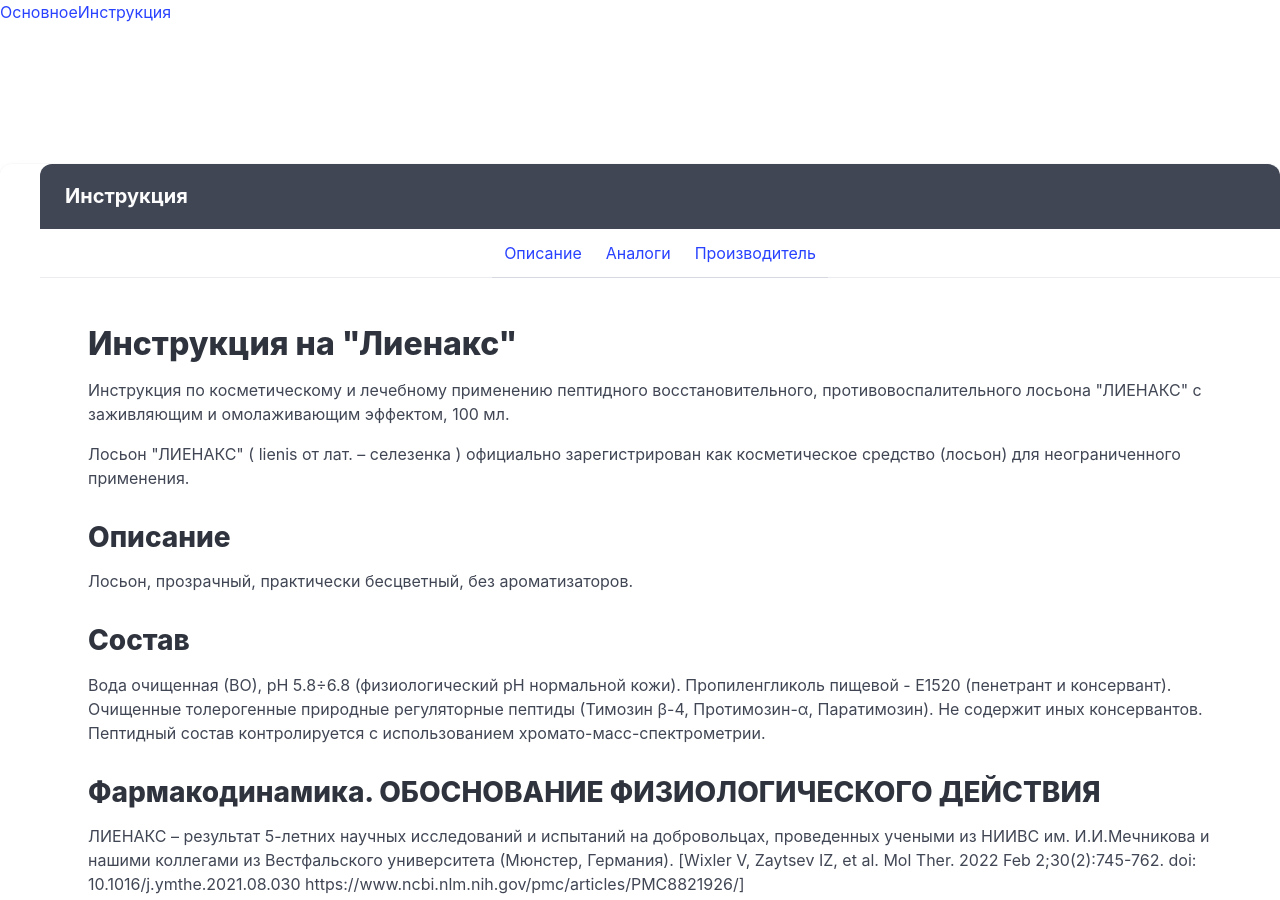
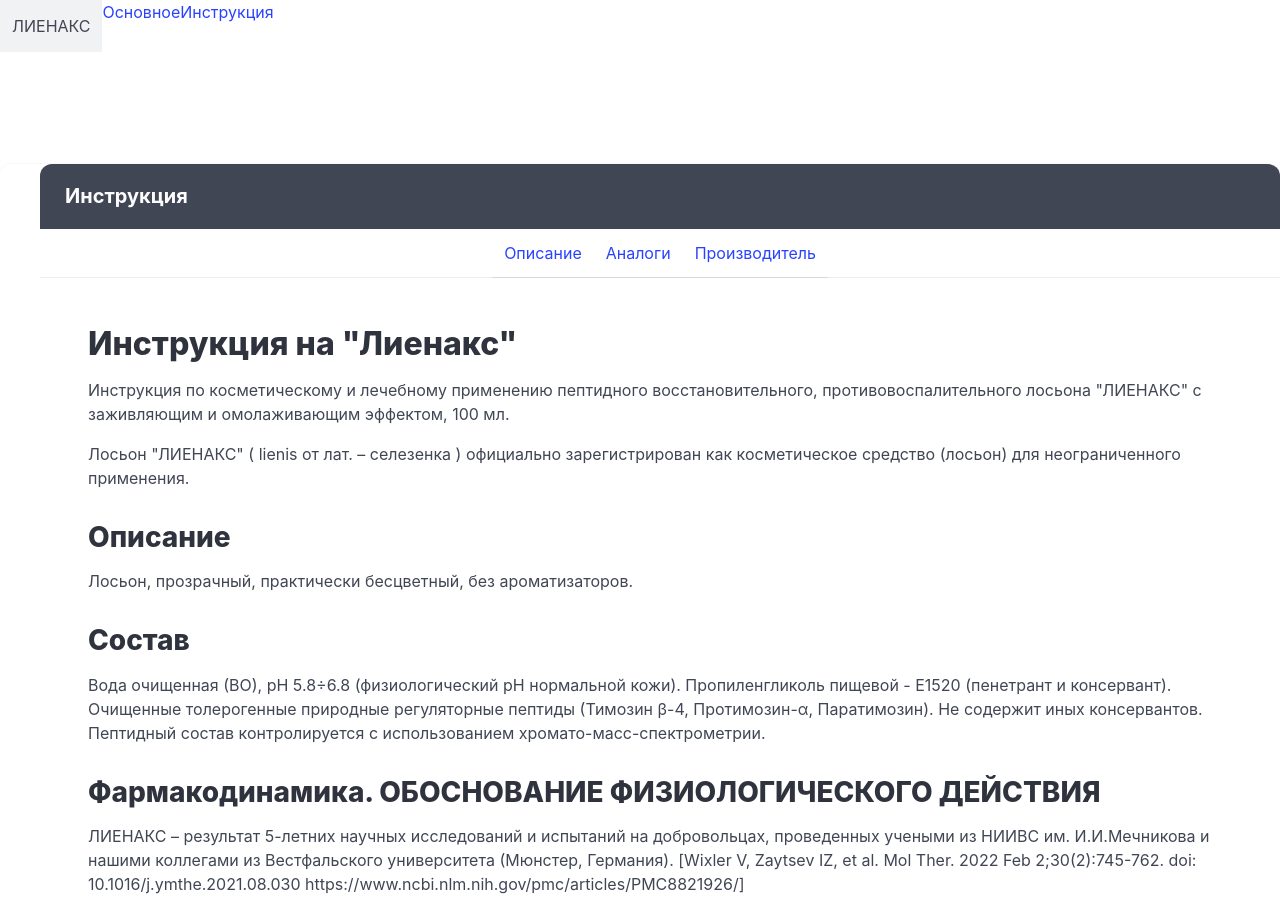
Before and after one commit to w3craft/lienax, a Jekyll site: the page built from index.html, in a window 1280 px wide and 900 px high. Built offline with Jekyll 4.4.1, drawn with Linux system fonts in a browser that asks for light colours.

Commit message:
Update nav.html

```diff
--- a/_includes/nav.html
+++ b/_includes/nav.html
@@ -1,5 +1,18 @@
 <nav class="navbar" role="navigation" aria-label="main navigation">
-  {% for item in site.data.nav %}
-    <a href="{{ item.link }}">{{ item.name }}</a>
-  {% endfor %}
+  <div class="navbar-brand">
+    <a class="navbar-item" href="https://lienax.ru">ЛИЕНАКС</a>
+    <a role="button" class="navbar-burger" aria-label="menu" aria-expanded="false" data-target="navbarBasicExample">
+      <span aria-hidden="true"></span>
+      <span aria-hidden="true"></span>
+      <span aria-hidden="true"></span>
+      <span aria-hidden="true"></span>
+    </a>
+  </div>
+  <div id="navbarBasicExample" class="navbar-menu">
+    <div class="navbar-start">
+      {% for item in site.data.nav %}
+      <a href="{{ item.link }}">{{ item.name }}</a>
+      {% endfor %}
+    </div>
+  </div>
 </nav>
```
